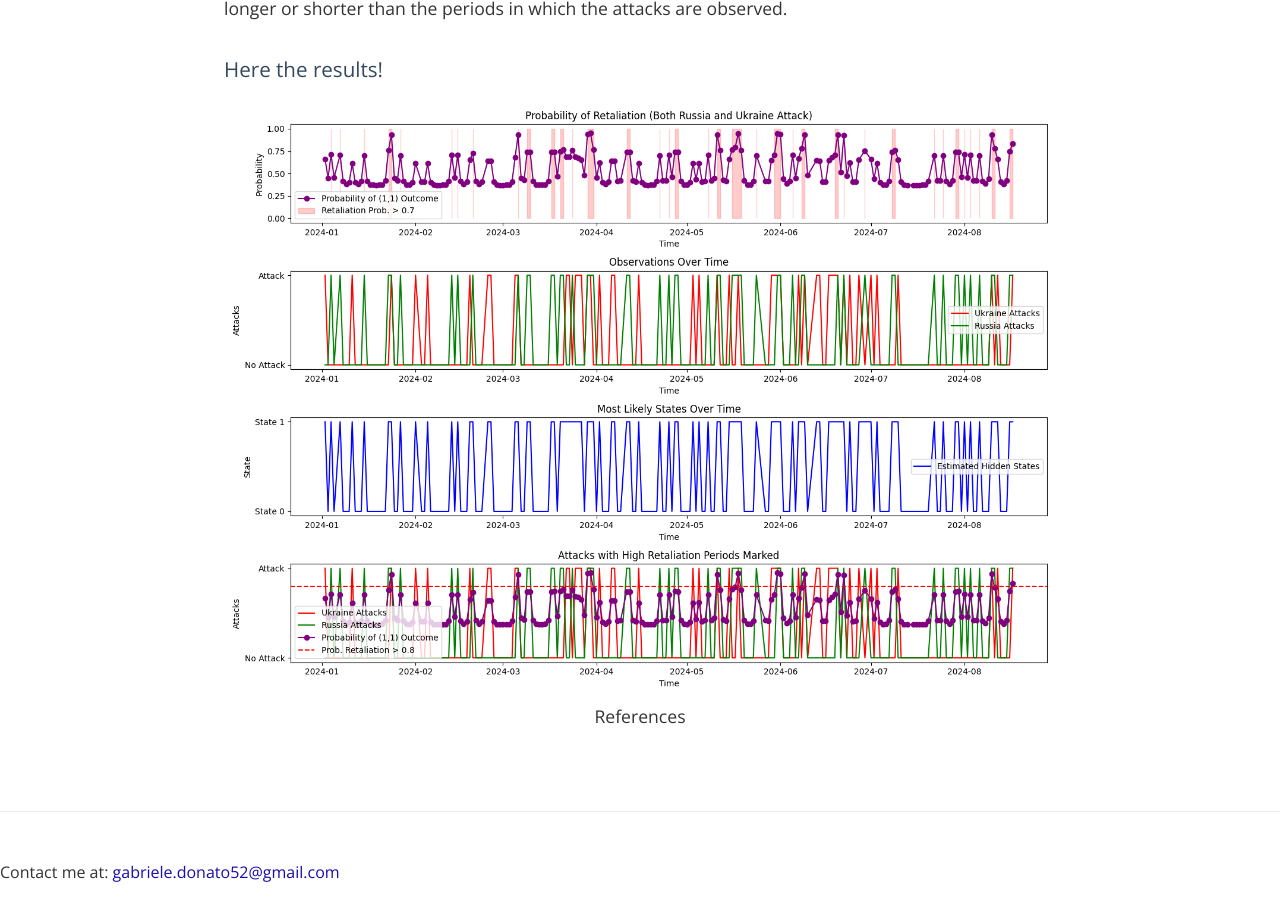
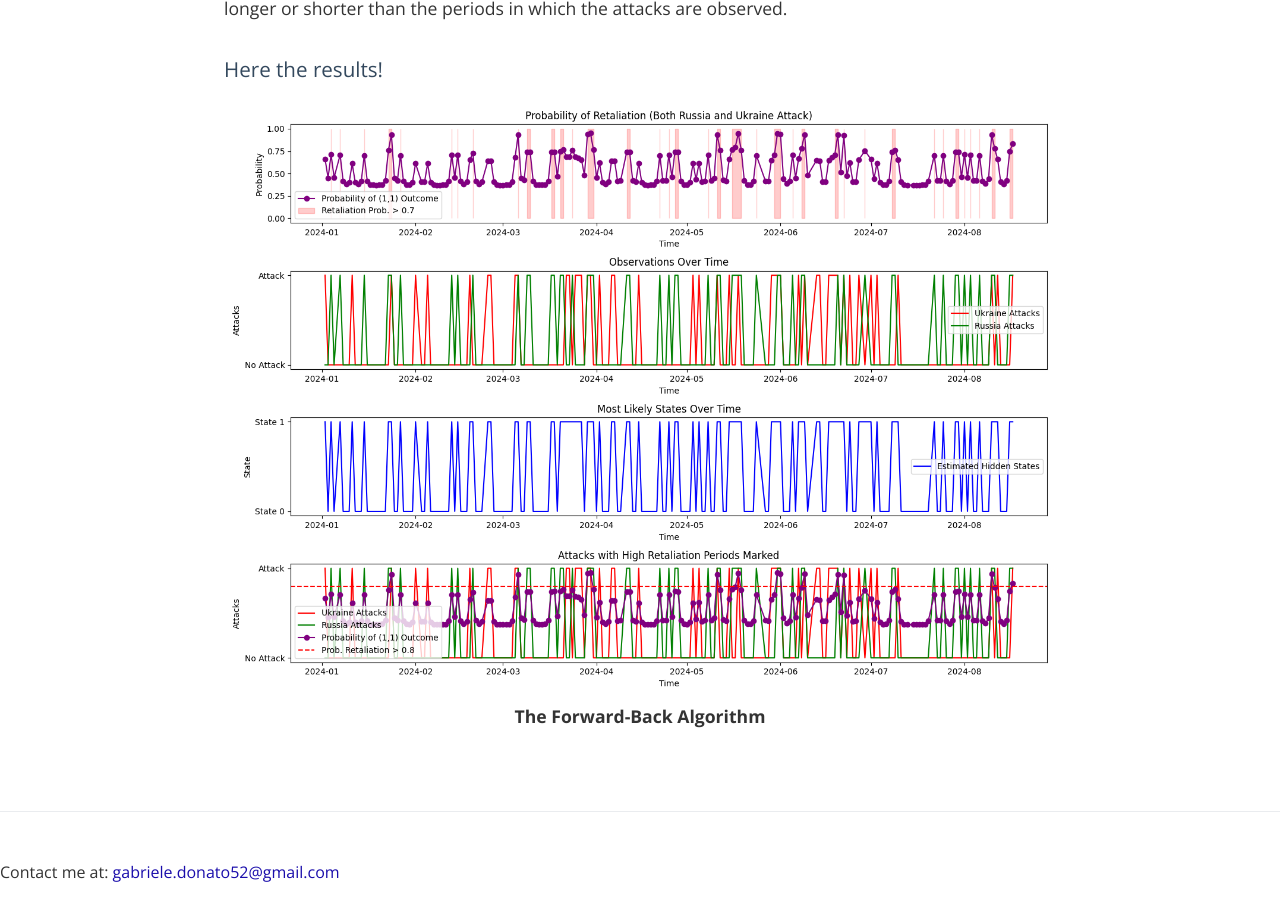
Before and after one commit to Gabriele-Donato/gabrieledonato, a Jekyll site: the page built from _posts/2024-08-10-Russo-Ukraine-War.html, in a window 1280 px wide and 900 px high, scrolled down 6546 px. Built offline with Jekyll 4.4.1, drawn with Linux system fonts in a browser that asks for light colours.

Commit message:
some corrections on hmm articles

```diff
--- a/_posts/2024-08-10-Russo-Ukraine-War.html
+++ b/_posts/2024-08-10-Russo-Ukraine-War.html
@@ -387,7 +387,7 @@ attacks are observed.</p>
 
 <p style="text-align:center"><mark></mark><img src="{{ '/assets/images/post_images/hidden_markov_model/RussoUkraineWar_Hmm.png' | relative_url }}"
 
-<h2>References</h2>
+<h2><strong>The Forward-Back Algorithm</strong></h2>
 
 </body>
 </html>
```
